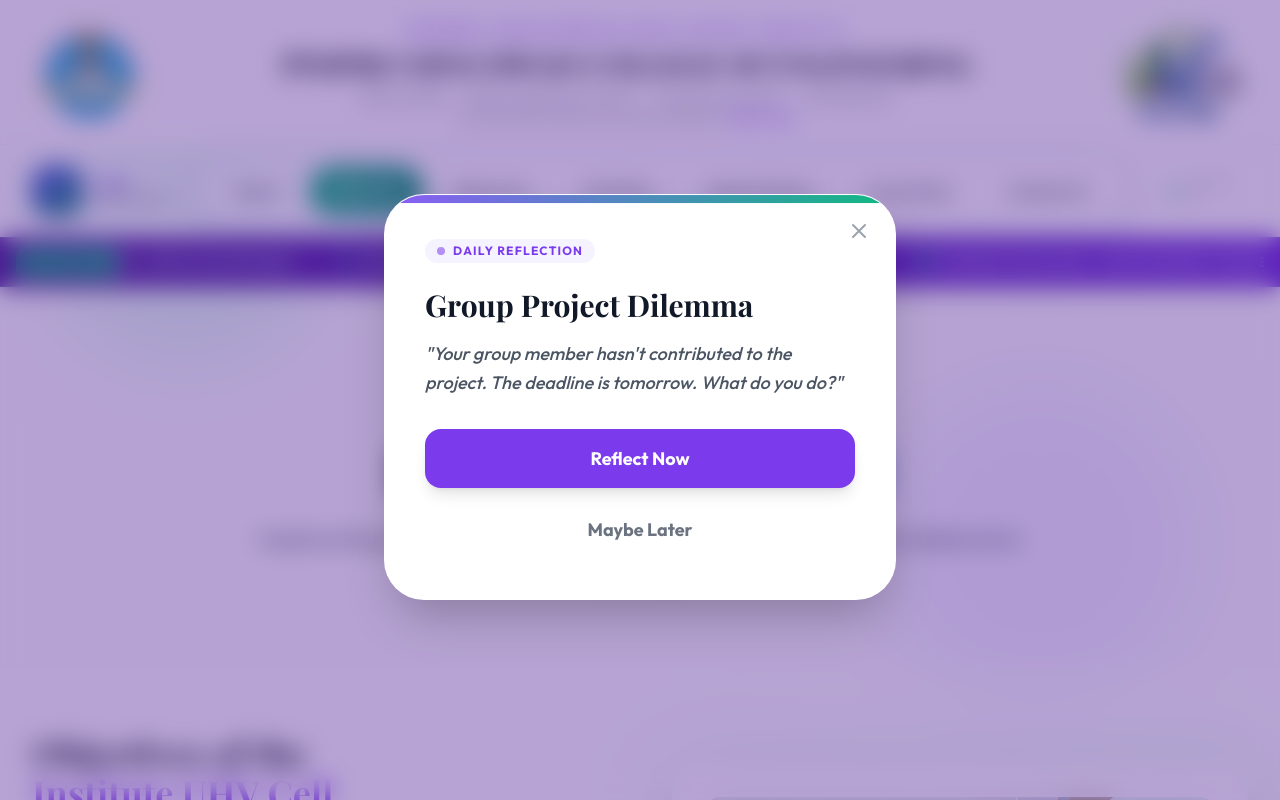
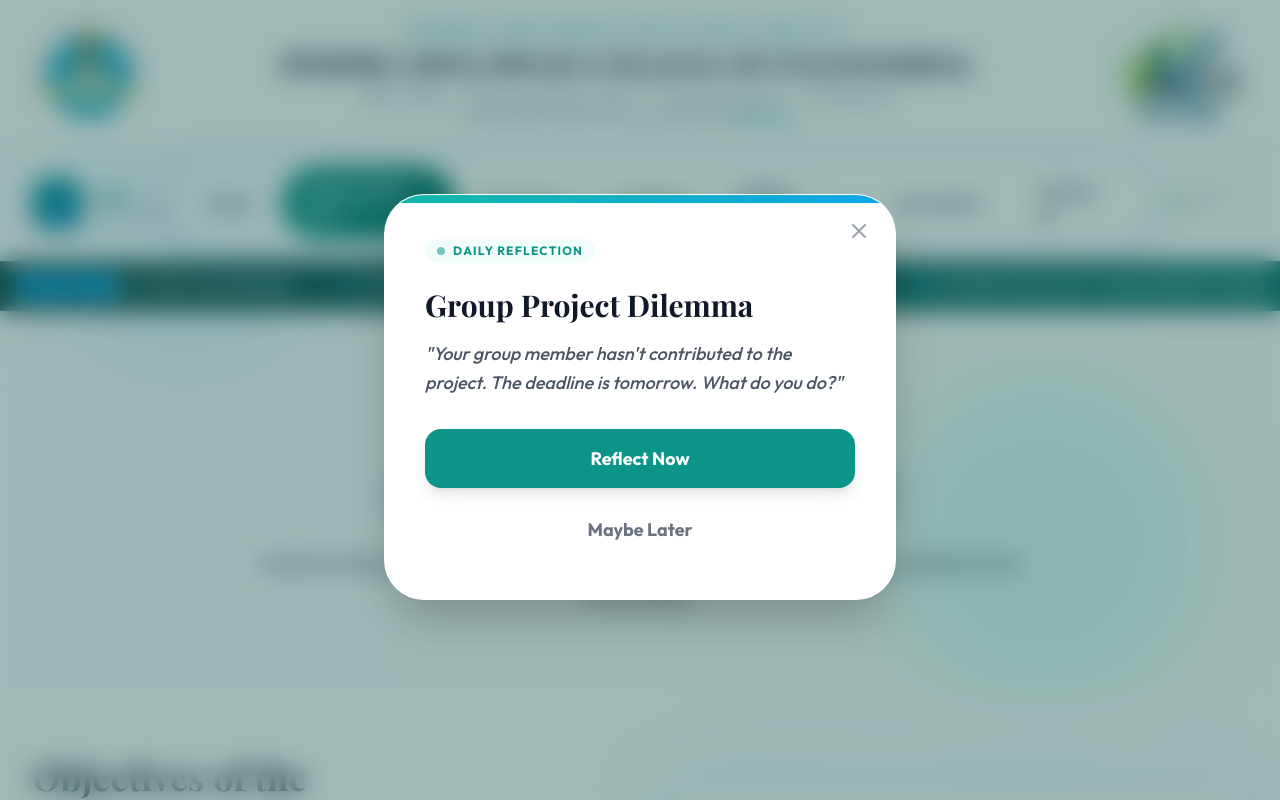
Before and after one commit to MayurKharat0390/UHV-Website, a Django app: page /uhv-cell/ in a window 1280 px wide. Run offline with Django 5.2, Linux system fonts and the light colour scheme; data comes from the database, SQL or seed files in the repository; both versions use the stored data as it was after the commit; some libraries are stand-ins or nearby versions; some web fonts are replaced.

Commit message:
Refresh website with Serene Teal palette and Rename to Institute UHV Cell🌿

```diff
--- a/uhv_project/templates/base.html
+++ b/uhv_project/templates/base.html
@@ -30,19 +30,30 @@
                 extend: {
                     colors: {
                         primary: {
-                            DEFAULT: '#4f46e5', // Indigo 600
-                            50: '#f5f3ff',
-                            100: '#ede9fe',
-                            200: '#ddd6fe',
-                            300: '#c4b5fd',
-                            400: '#a78bfa',
-                            500: '#8b5cf6',
-                            600: '#7c3aed',
-                            700: '#6d28d9',
-                            800: '#5b21b6',
-                            900: '#4c1d95',
+                            DEFAULT: '#0d9488', // Teal 600
+                            50: '#f0fdfa',
+                            100: '#ccfbf1',
+                            200: '#99f6e4',
+                            300: '#5eead4',
+                            400: '#2dd4bf',
+                            500: '#14b8a6',
+                            600: '#0d9488',
+                            700: '#0f766e',
+                            800: '#115e59',
+                            900: '#134e4a',
                         },
                         accent: {
+                            DEFAULT: '#0ea5e9', // Sky Blue 500
+                            50: '#f0f9ff',
+                            100: '#e0f2fe',
+                            200: '#bae6fd',
+                            300: '#7dd3fc',
+                            400: '#38bdf8',
+                            500: '#0ea5e9',
+                            600: '#0284c7',
+                            700: '#0369a1',
+                        },
+                        harmony: {
                             DEFAULT: '#10b981', // Emerald 500
                             50: '#ecfdf5',
                             100: '#d1fae5',
@@ -50,18 +61,6 @@
                             300: '#6ee7b7',
                             400: '#34d399',
                             500: '#10b981',
-                            600: '#059669',
-                            700: '#047857',
-                        },
-                        indigo: {
-                            DEFAULT: '#6366f1',
-                            50: '#eef2ff',
-                            100: '#e0e7ff',
-                            200: '#c7d2fe',
-                            300: '#a5b4fc',
-                            400: '#818cf8',
-                            500: '#6366f1',
-                            600: '#4f46e5',
                         }
                     },
                     fontFamily: {
@@ -341,10 +340,10 @@
                 <a href="{% url 'core:home' %}" class="flex items-center space-x-3 group text-decoration-none">
                     <div class="relative">
                         <div
-                            class="absolute inset-0 bg-gradient-to-r from-emerald-400 to-indigo-500 rounded-2xl blur opacity-75 group-hover:opacity-100 transition-opacity">
+                            class="absolute inset-0 bg-gradient-to-r from-accent-400 to-primary-500 rounded-2xl blur opacity-75 group-hover:opacity-100 transition-opacity">
                         </div>
                         <div
-                            class="relative w-12 h-12 bg-gradient-to-br from-indigo-600 to-emerald-600 rounded-2xl flex items-center justify-center font-serif font-bold text-2xl text-emerald-400 shadow-lg transform group-hover:scale-110 group-hover:rotate-6 transition-all">
+                            class="relative w-12 h-12 bg-gradient-to-br from-primary-600 to-accent-600 rounded-2xl flex items-center justify-center font-serif font-bold text-2xl text-accent-400 shadow-lg transform group-hover:scale-110 group-hover:rotate-6 transition-all">
                             U
                         </div>
                     </div>
@@ -352,7 +351,7 @@
                         <span
                             class="block text-lg font-serif font-bold bg-gradient-to-r from-primary-600 to-primary-900 bg-clip-text text-transparent leading-none">UHV</span>
                         <span
-                            class="block text-[10px] font-bold text-gray-500 tracking-widest uppercase">Department</span>
+                            class="block text-[10px] font-bold text-gray-400 tracking-widest uppercase">Department</span>
                     </div>
                 </a>
 
@@ -360,21 +359,20 @@
                 <div class="hidden md:flex items-center space-x-2 glass px-3 py-2 rounded-full shadow-glass">
                     {% with request.resolver_match.view_name as view_name %}
                     <a href="{% url 'core:home' %}"
-                        class="px-6 py-3 rounded-full text-base font-semibold transition-all duration-300 {% if view_name == 'core:home' %}bg-gradient-to-r from-emerald-500 to-emerald-600 text-white shadow-glow-primary{% else %}text-gray-700 hover:text-emerald-600 hover:bg-emerald-50{% endif %}">Home</a>
+                        class="px-6 py-3 rounded-full text-base font-semibold transition-all duration-300 {% if view_name == 'core:home' %}bg-gradient-to-r from-primary-600 to-primary-700 text-white shadow-glow-primary{% else %}text-gray-700 hover:text-primary-600 hover:bg-primary-50{% endif %}">Home</a>
                     <a href="{% url 'core:uhv_cell' %}"
-                        class="px-6 py-3 rounded-full text-base font-semibold transition-all duration-300 {% if view_name == 'core:uhv_cell' %}bg-gradient-to-r from-emerald-500 to-emerald-600 text-white shadow-glow-primary{% else %}text-gray-700 hover:text-emerald-600 hover:bg-emerald-50{% endif %}">UHV
-                        Cell</a>
+                        class="px-6 py-3 rounded-full text-base font-semibold transition-all duration-300 {% if view_name == 'core:uhv_cell' %}bg-gradient-to-r from-primary-600 to-primary-700 text-white shadow-glow-primary{% else %}text-gray-700 hover:text-primary-600 hover:bg-primary-50{% endif %}">Institute UHV Cell</a>
                     <a href="{% url 'resources:list' %}"
-                        class="px-6 py-3 rounded-full text-base font-semibold transition-all duration-300 {% if 'resources' in view_name %}bg-gradient-to-r from-indigo-500 to-indigo-600 text-white shadow-glow-accent{% else %}text-gray-700 hover:text-emerald-600 hover:bg-emerald-50{% endif %}">Resources</a>
+                        class="px-6 py-3 rounded-full text-base font-semibold transition-all duration-300 {% if 'resources' in view_name %}bg-gradient-to-r from-accent-600 to-accent-700 text-white shadow-glow-accent{% else %}text-gray-700 hover:text-primary-600 hover:bg-primary-50{% endif %}">Resources</a>
                     <a href="{% url 'activities:list' %}"
-                        class="px-6 py-3 rounded-full text-base font-semibold transition-all duration-300 {% if 'activities' in view_name %}bg-gradient-to-r from-emerald-500 to-emerald-600 text-white shadow-glow-primary{% else %}text-gray-700 hover:text-emerald-600 hover:bg-emerald-50{% endif %}">Activities</a>
+                        class="px-6 py-3 rounded-full text-base font-semibold transition-all duration-300 {% if 'activities' in view_name %}bg-gradient-to-r from-primary-600 to-primary-700 text-white shadow-glow-primary{% else %}text-gray-700 hover:text-primary-600 hover:bg-primary-50{% endif %}">Activities</a>
                     <a href="{% url 'voices:list' %}"
-                        class="px-6 py-3 rounded-full text-base font-semibold transition-all duration-300 {% if 'voices' in view_name %}bg-gradient-to-r from-indigo-500 to-white text-indigo-900 shadow-glow-primary{% else %}text-gray-700 hover:text-emerald-600 hover:bg-emerald-50{% endif %}">Impact
+                        class="px-6 py-3 rounded-full text-base font-semibold transition-all duration-300 {% if 'voices' in view_name %}bg-gradient-to-r from-accent-600 to-accent-700 text-white shadow-glow-accent{% else %}text-gray-700 hover:text-primary-600 hover:bg-primary-50{% endif %}">Impact
                         Stories</a>
                     <a href="{% url 'innovations:list' %}"
-                        class="px-6 py-3 rounded-full text-base font-semibold transition-all duration-300 {% if 'innovations' in view_name %}bg-gradient-to-r from-emerald-500 to-emerald-600 text-white shadow-glow-primary{% else %}text-gray-700 hover:text-emerald-600 hover:bg-emerald-50{% endif %}">Innovations</a>
+                        class="px-6 py-3 rounded-full text-base font-semibold transition-all duration-300 {% if 'innovations' in view_name %}bg-gradient-to-r from-primary-600 to-primary-700 text-white shadow-glow-primary{% else %}text-gray-700 hover:text-primary-600 hover:bg-primary-50{% endif %}">Innovations</a>
                     <a href="{% url 'core:contact' %}"
-                        class="px-6 py-3 rounded-full text-base font-semibold transition-all duration-300 {% if view_name == 'core:contact' %}bg-gradient-to-r from-emerald-500 to-emerald-600 text-white shadow-glow-primary{% else %}text-gray-700 hover:text-emerald-600 hover:bg-emerald-50{% endif %}">Contact
+                        class="px-6 py-3 rounded-full text-base font-semibold transition-all duration-300 {% if view_name == 'core:contact' %}bg-gradient-to-r from-primary-600 to-primary-700 text-white shadow-glow-primary{% else %}text-gray-700 hover:text-primary-600 hover:bg-primary-50{% endif %}">Contact
                         Us</a>
                     {% endwith %}
                 </div>
@@ -425,18 +423,15 @@
                 </svg>
             </button>
             <a href="{% url 'core:home' %}" class="text-xl font-bold text-gray-800 hover:text-primary-600">Home</a>
-            <a href="{% url 'core:uhv_cell' %}" class="text-xl font-bold text-gray-800 hover:text-primary-600">UHV
-                Cell</a>
+            <a href="{% url 'core:uhv_cell' %}" class="text-xl font-bold text-gray-800 hover:text-primary-600">Institute UHV Cell</a>
             <a href="{% url 'resources:list' %}"
                 class="text-xl font-bold text-gray-800 hover:text-accent-600">Resources</a>
             <a href="{% url 'activities:list' %}"
                 class="text-xl font-bold text-gray-800 hover:text-primary-700">Activities</a>
-            <a href="{% url 'voices:list' %}" class="text-xl font-bold text-gray-800 hover:text-accent-500">Impact
-                Stories</a>
+            <a href="{% url 'voices:list' %}" class="text-xl font-bold text-gray-800 hover:text-accent-500">Impact Stories</a>
             <a href="{% url 'innovations:list' %}"
                 class="text-xl font-bold text-gray-800 hover:text-primary-600">Innovations</a>
-            <a href="{% url 'core:contact' %}" class="text-xl font-bold text-gray-800 hover:text-primary-600">Contact
-                Us</a>
+            <a href="{% url 'core:contact' %}" class="text-xl font-bold text-gray-800 hover:text-primary-600">Contact Us</a>
         </div>
     </div>
 
--- a/uhv_project/templates/core/home.html
+++ b/uhv_project/templates/core/home.html
@@ -220,7 +220,7 @@
         <div class="flex flex-col md:flex-row justify-between items-end mb-16 gap-8">
             <div class="max-w-2xl">
                 <div
-                    class="inline-flex items-center px-4 py-1.5 mb-6 glass rounded-full text-xs font-bold tracking-widest uppercase text-purple-600">
+                    class="inline-flex items-center px-4 py-1.5 mb-6 glass rounded-full text-xs font-bold tracking-widest uppercase text-primary-600">
                     Student Projects & Research
                 </div>
                 <h2 class="text-5xl font-serif font-bold mb-6">
@@ -379,7 +379,7 @@
             <a href="{% url 'voices:list' %}"
                 class="group card-3d glass-strong p-8 rounded-3xl shadow-lg hover:shadow-2xl text-center">
                 <div
-                    class="w-16 h-16 mx-auto mb-6 bg-gradient-to-br from-indigo-400 to-indigo-600 rounded-2xl flex items-center justify-center text-white shadow-lg transform group-hover:scale-110 transition-transform">
+                    class="w-16 h-16 mx-auto mb-6 bg-gradient-to-br from-primary-400 to-primary-600 rounded-2xl flex items-center justify-center text-white shadow-lg transform group-hover:scale-110 transition-transform">
                     <svg class="w-8 h-8" fill="none" stroke="currentColor" viewBox="0 0 24 24">
                         <path stroke-linecap="round" stroke-linejoin="round" stroke-width="2"
                             d="M19 11a7 7 0 01-7 7m0 0a7 7 0 01-7-7m7 7v4m0 0H8m4 0h4m-4-8a3 3 0 01-3-3V5a3 3 0 116 0v6a3 3 0 01-3 3z">
@@ -393,7 +393,7 @@
             <a href="{% url 'activities:list' %}"
                 class="group card-3d glass-strong p-8 rounded-3xl shadow-lg hover:shadow-2xl text-center">
                 <div
-                    class="w-16 h-16 mx-auto mb-6 bg-gradient-to-br from-lime-400 to-lime-600 rounded-2xl flex items-center justify-center text-white shadow-lg transform group-hover:scale-110 transition-transform">
+                    class="w-16 h-16 mx-auto mb-6 bg-gradient-to-br from-accent-400 to-accent-600 rounded-2xl flex items-center justify-center text-white shadow-lg transform group-hover:scale-110 transition-transform">
                     <svg class="w-8 h-8" fill="none" stroke="currentColor" viewBox="0 0 24 24">
                         <path stroke-linecap="round" stroke-linejoin="round" stroke-width="2"
                             d="M13 10V3L4 14h7v7l9-11h-7z"></path>
--- a/uhv_project/templates/core/uhv_cell.html
+++ b/uhv_project/templates/core/uhv_cell.html
@@ -1,7 +1,7 @@
 {% extends 'base.html' %}
 {% load static %}
 
-{% block title %}UHV Cell - PCCOE{% endblock %}
+{% block title %}Institute UHV Cell - PCCOE{% endblock %}
 
 {% block content %}
 <!-- Hero Section -->
@@ -12,7 +12,7 @@
                 class="inline-block px-4 py-1.5 mb-6 text-sm font-bold tracking-widest uppercase text-primary-600 bg-primary-50 rounded-full animate-fade-in">Institutional
                 Framework</span>
             <h1 class="text-4xl md:text-6xl font-serif font-black text-gray-900 mb-6 leading-tight">
-                Institute <span class="gradient-text">UHV Cell</span>
+                <span class="gradient-text">Institute UHV Cell</span>
             </h1>
             <p class="text-xl text-gray-600 leading-relaxed font-medium">
                 Implementing Universal Human Values through structured programs and collaborative mentorship.
@@ -67,7 +67,7 @@
 <section class="py-20">
     <div class="max-w-7xl mx-auto px-4 sm:px-6 lg:px-8 text-center mb-16">
         <h2 class="text-3xl md:text-5xl font-serif font-black text-gray-900 mb-4">Cell <span
-                class="text-accent-600">Members</span></h2>
+                class="text-primary-600">Members</span></h2>
         <p class="text-gray-600 max-w-2xl mx-auto font-medium">Dedicated faculty and staff committed to building a
             values-driven campus.</p>
     </div>
@@ -101,7 +101,7 @@
                             <div class="flex items-center gap-4">
                                 {% if member.image %}
                                 <div
-                                    class="w-20 h-20 rounded-2xl overflow-hidden shadow-glass border-2 border-emerald-200 flex-shrink-0 bg-emerald-50 group-hover:scale-110 transition-transform duration-500">
+                                    class="w-20 h-20 rounded-2xl overflow-hidden shadow-glass border-2 border-primary-200 flex-shrink-0 bg-primary-50 group-hover:scale-110 transition-transform duration-500">
                                     <img src="{% static member.image %}" alt="{{ member.name }}"
                                         class="w-full h-full object-cover">
                                 </div>
```
Also changed, not shown: uhv_project/db.sqlite3.
